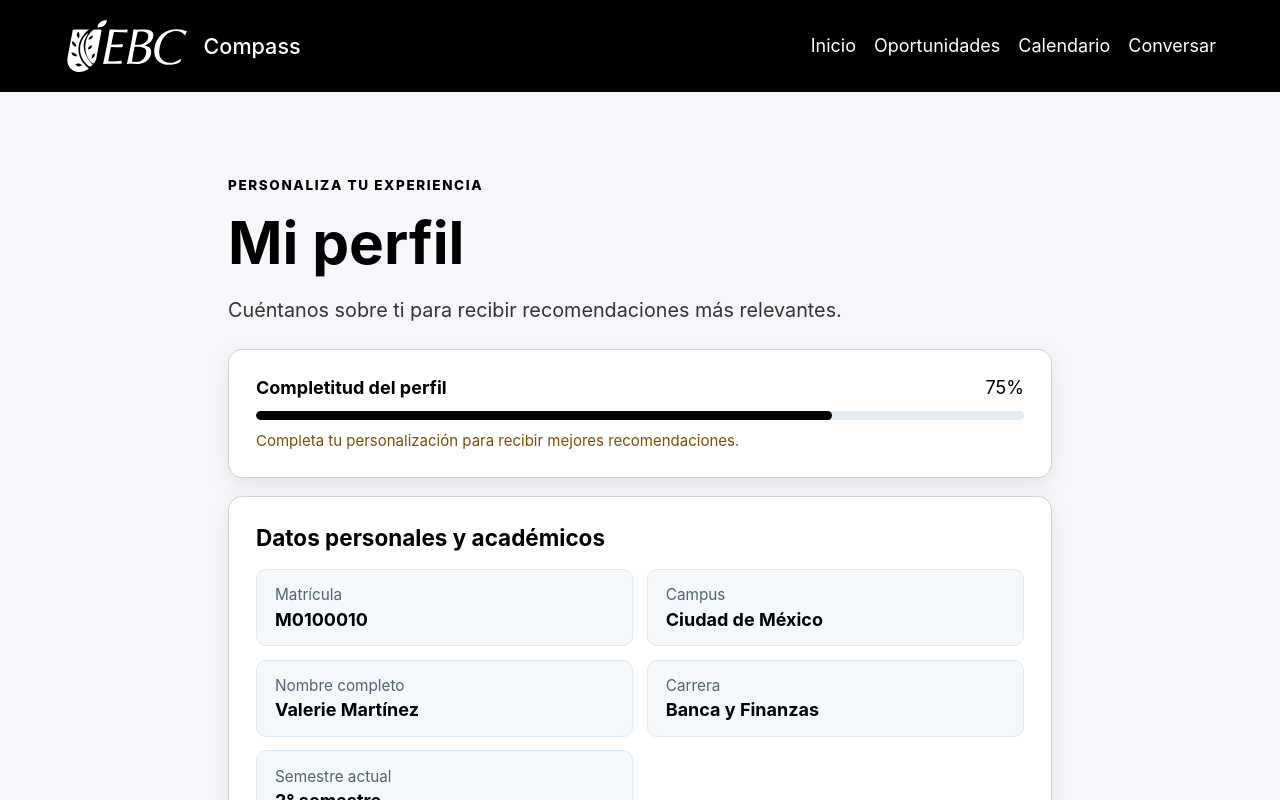
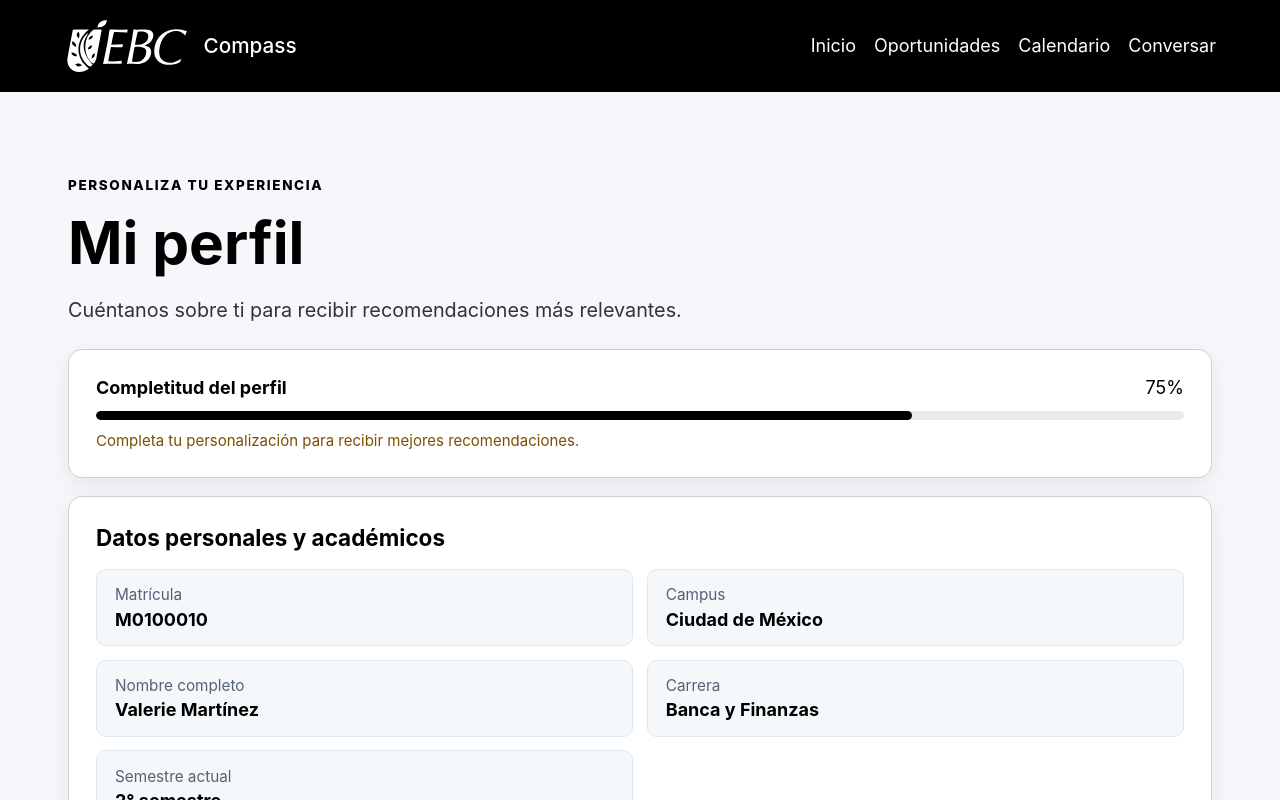
Before and after one commit to EBCoDivas/ebc-compass, a React (Vite) app in the folder frontend/: page /perfil in a window 1280 px wide. Shown: the top 800 px of the page. Built offline with nearby package versions, Linux system fonts and the light colour scheme; no server answers.

Commit message:
style(frontend): align dashboard layout with visual design

```diff
--- a/frontend/src/index.css
+++ b/frontend/src/index.css
@@ -35,6 +35,6 @@ nav { display: flex; gap: 1rem; }.nav-link { color: #d9e5ee; text-decoration: no
 .saved-label { color: #176b4f; display: block; font-size: .8rem; font-weight: 800; margin-top: .5rem; }
 .action-group { display: flex; flex-wrap: wrap; gap: .5rem; }.calendar-list li { gap: 1rem; }.assistant-panel textarea { border: 1px solid #999; border-radius: 8px; padding: .8rem; resize: vertical; width: 100%; }.assistant-answer { background: #eef4fb; border-left: 4px solid #0d4d91; padding: 1rem; }.assistant-entry { margin-top: 1rem; }
 .calendar-week, .calendar-grid { display: grid; gap: .35rem; grid-template-columns: repeat(7, 1fr); }.calendar-week { color: #555; font-size: .75rem; font-weight: 800; text-align: center; }.calendar-grid { margin-top: .5rem; }.calendar-day, .calendar-empty { align-items: center; aspect-ratio: 1; border: 1px solid #e1e1e1; border-radius: 8px; display: flex; justify-content: center; }.calendar-day.has-deadline { background: #dff2e8; border: 2px solid #17805d; font-weight: 800; }.calendar-day.has-deadline::after { background: #17805d; border-radius: 50%; content: ''; height: 5px; position: absolute; transform: translateY(14px); width: 5px; }
-.site-header { background: #000; overflow: hidden; }.brand { align-items: center; display: flex; flex: 0 1 auto; gap: .75rem; min-width: 0; }.brand img { flex: 0 0 7rem; filter: grayscale(1) brightness(0) invert(1); height: 3.1rem; max-width: 7rem; object-fit: contain; width: 7rem; }.brand span { color: #fff; white-space: nowrap; }.nav-link { color: #fff; }.nav-link.active { color: #fff; }.eyebrow { color: #000; }.page { color: #000; }.intro, .page-heading > p:last-child, .summary-label, .field-help, .summary-card p, .opportunity-card p, .opportunity-card small, .date-list small { color: #333; }.welcome-card, .summary-card, .form-card, .completeness, .metric-card, .dashboard-section, .opportunity-card { border-color: #d0d0d0; box-shadow: 0 8px 24px #00000012; }.progress-value { background: #000; }.button.primary { background: #000; color: #fff; }.button.secondary { background: #f2f2f2; color: #000; }.choice, .suggestions button { border-color: #999; color: #000; }.choice.selected { background: #000; border-color: #000; color: #fff; }.tag, .badge { background: #f0f0f0; color: #000; }.date-list li { border-left-color: #000; }.date-list li.urgent { border-left-color: #c94b4b; }.date-list li.soon { border-left-color: #d39a27; }.urgent .days-left { color: #a12a2a; }.soon .days-left { color: #8a6100; }.card-action, .assistant-link { color: #000; }
+.site-header { background: #000; min-height: 5rem; overflow: hidden; }.brand { align-items: center; display: flex; flex: 0 1 auto; gap: .75rem; min-width: 0; }.brand img { flex: 0 0 7rem; filter: grayscale(1) brightness(0) invert(1); height: 3.1rem; max-width: 7rem; object-fit: contain; width: 7rem; }.brand span { color: #fff; font-size: 1.15rem; white-space: nowrap; }.nav-link { color: #fff; }.nav-link.active { color: #fff; }.eyebrow { color: #000; }.page { color: #000; max-width: 1180px; }.intro, .page-heading > p:last-child, .summary-label, .field-help, .summary-card p, .opportunity-card p, .opportunity-card small, .date-list small { color: #333; }.welcome-card, .summary-card, .form-card, .completeness, .metric-card, .dashboard-section, .opportunity-card { border-color: #d0d0d0; box-shadow: 0 8px 24px #00000012; }.progress-value { background: #000; }.button.primary { background: #000; color: #fff; }.button.secondary { background: #f2f2f2; color: #000; }.choice, .suggestions button { border-color: #999; color: #000; }.choice.selected { background: #000; border-color: #000; color: #fff; }.tag, .badge { background: #f0f0f0; color: #000; }.date-list li { border-left-color: #000; }.date-list li.urgent { border-left-color: #c94b4b; }.date-list li.soon { border-left-color: #d39a27; }.urgent .days-left { color: #a12a2a; }.soon .days-left { color: #8a6100; }.card-action, .assistant-link { color: #000; }
 .mobile-nav { display: none; }
 @media (max-width: 600px) { .site-header { align-items: center; flex-direction: row; padding-bottom: .75rem; padding-top: .75rem; }.site-header > nav { display: none; }.mobile-nav { align-items: stretch; background: #000; bottom: 0; display: grid; grid-template-columns: repeat(4, 1fr); left: 0; padding: .4rem .25rem calc(.4rem + env(safe-area-inset-bottom)); position: fixed; right: 0; z-index: 20; }.mobile-nav-link { align-items: center; color: #fff; display: flex; flex-direction: column; font-size: .65rem; gap: .15rem; justify-content: center; min-height: 3rem; text-decoration: none; }.mobile-nav-link span:first-child { font-size: 1.2rem; line-height: 1; }.mobile-nav-link.active { font-weight: 800; text-decoration: underline; text-underline-offset: .2rem; } body { padding-bottom: 4.5rem; } footer { padding-bottom: 5rem; } }
```
